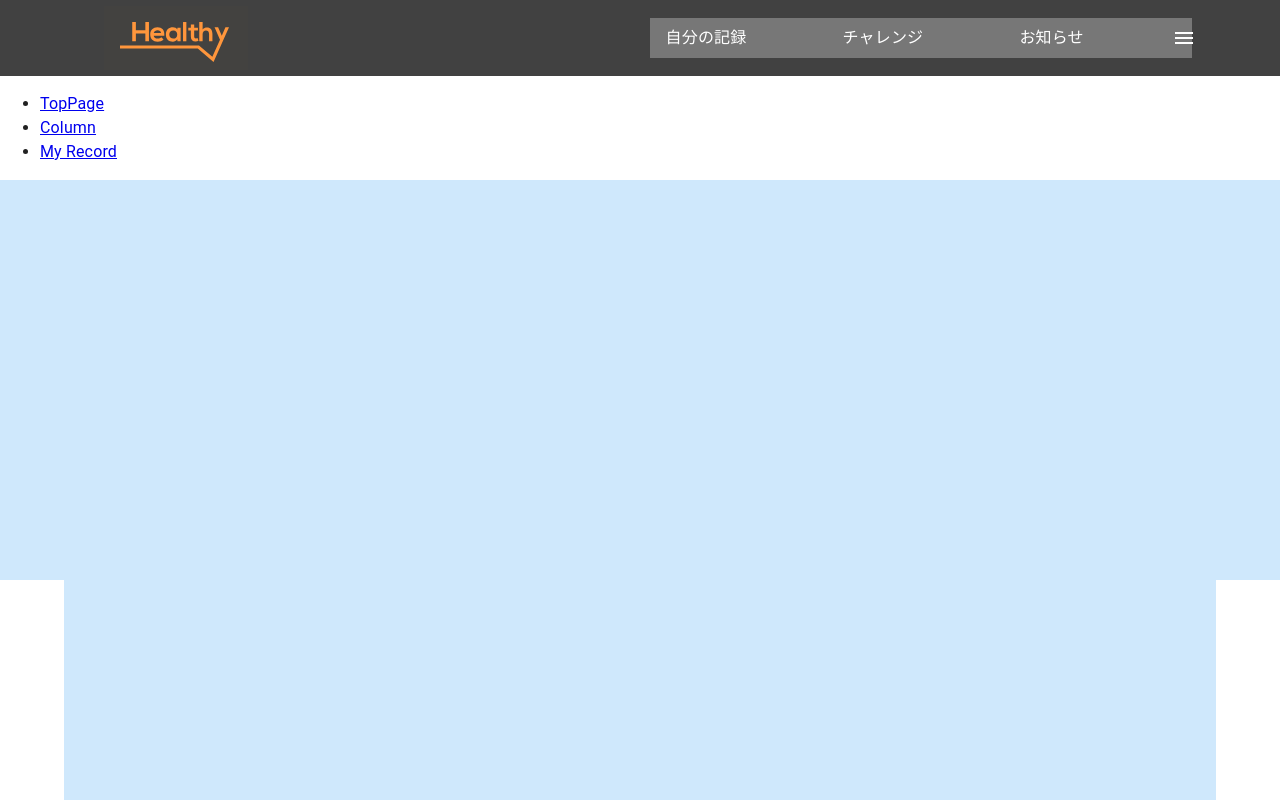
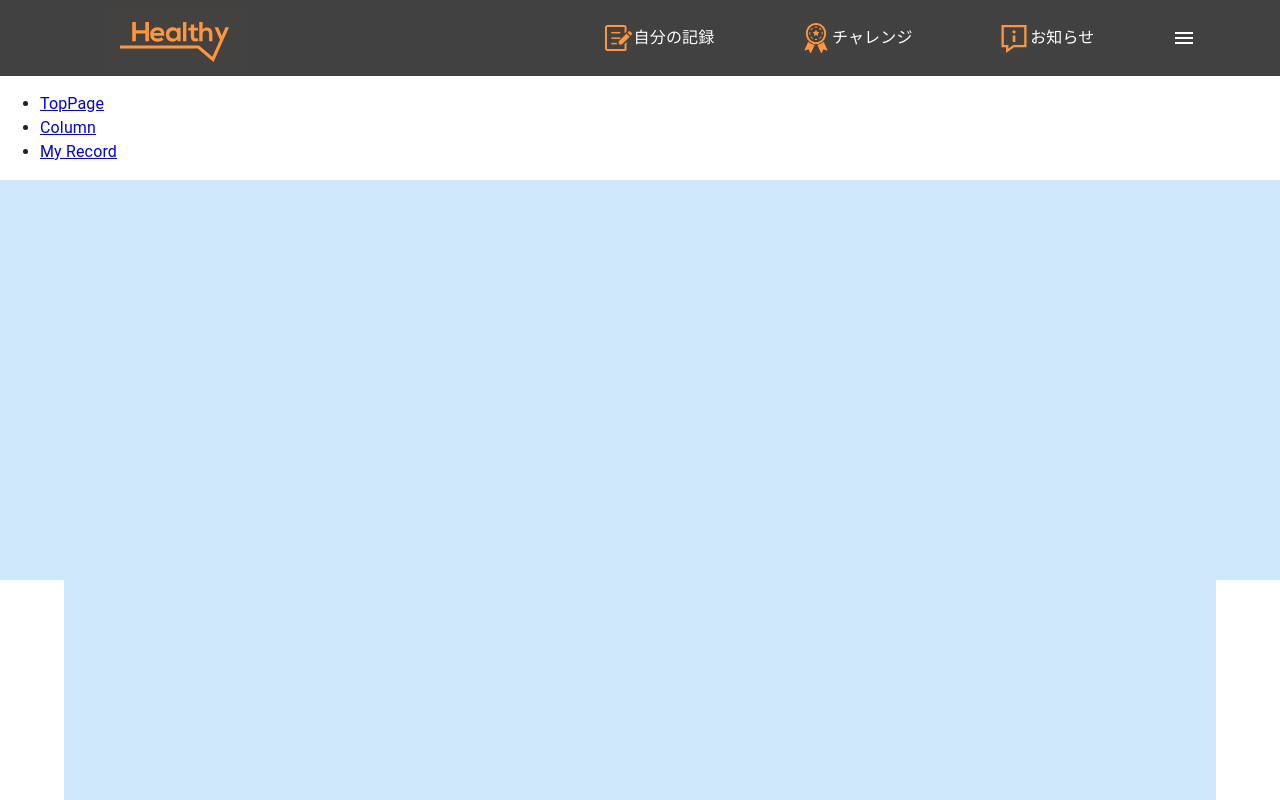
Before and after one commit to nguyenhvubk/react-arent3d-demo, a React (Create React App) app: page / in a window 1280 px wide. Shown: the top 800 px of the page. Built offline with nearby package versions, Linux system fonts and the light colour scheme.

Commit message:
add menu icon

```diff
--- a/src/components/common/NavBar.js
+++ b/src/components/common/NavBar.js
@@ -19,6 +19,9 @@ import List from '@mui/material/List';
 import MenuItem from '@mui/material/MenuItem';
 import { useNavigate } from 'react-router-dom';
 import logo from '../../resources/logo.svg';
+import icon_challenge from '../../resources/icon_challenge.svg';
+import icon_info from '../../resources/icon_info.svg';
+import icon_memo from '../../resources/icon_memo.svg';
 
 
 const drawerWidth = 240;
@@ -81,16 +84,19 @@ export default function NavBar() {
                   display: 'flex',
                   alignItems: 'center',
                   justifyContent: 'space-between',
-                  bgcolor: '#777777',
+                  // bgcolor: '#777777',
                   flexGrow: 1
                 }}>
                 <MenuItem key="record-of-yourself" onClick={toRecordOfYourself}>
+                  <img src={icon_memo} alt="logo" width="32" height="32" />
                   <Typography textAlign="center">自分の記録</Typography>
                 </MenuItem>
                 <MenuItem key="challenge">
+                  <img src={icon_challenge} alt="logo" width="32" height="32" />
                   <Typography textAlign="center">チャレンジ</Typography>
                 </MenuItem>
                 <MenuItem key="notification">
+                  <img src={icon_info} alt="logo" width="32" height="32" />
                   <Typography textAlign="center">お知らせ</Typography>
                 </MenuItem>
                 <IconButton
```
